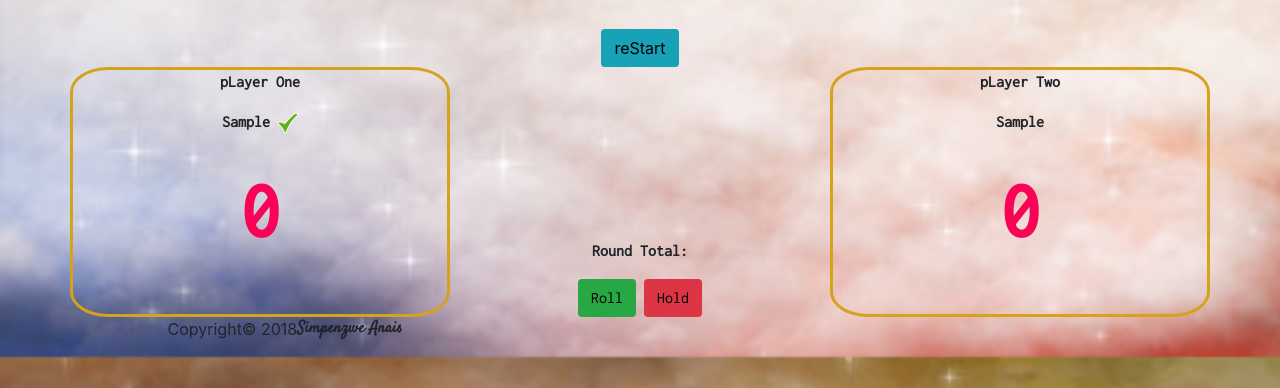
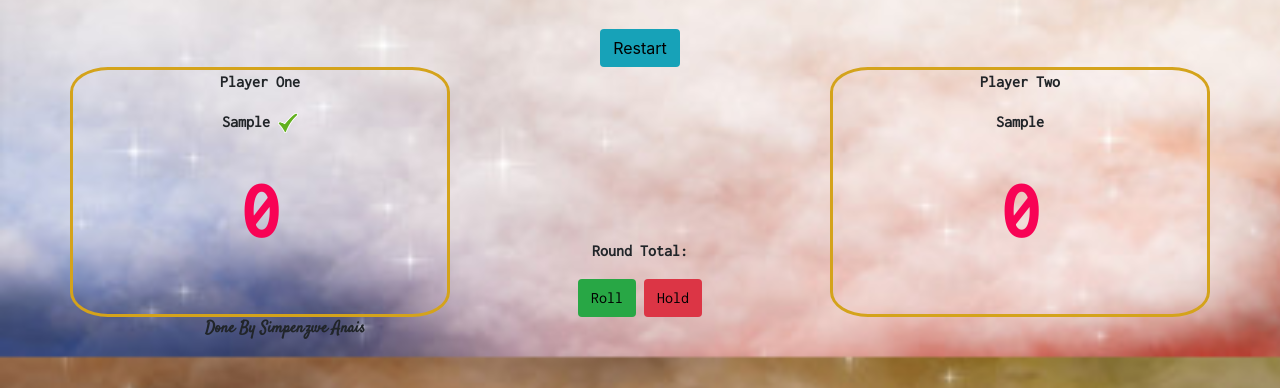
Before and after one commit to Anaissimpz/Pig-dice, a plain HTML site: page index.html in a window 1280 px wide. Both pictures are taken after typing "Sample", "Sample" into the empty fields and a click on the button "Game on!". Shown: the part 409-797 px from the top of the page. Drawn offline with nearby package versions, Linux system fonts and the light colour scheme.

Commit message:
design footer

```diff
--- a/index.html
+++ b/index.html
@@ -44,11 +44,11 @@
        </div>  <!--End login -->
 
        <div class="pig-game">
-         <button id="restart" type="button" name="button" onclick="reload();" class="btn bg-info">reStart</button>
+         <button id="restart" type="button" name="button" onclick="reload();" class="btn bg-info">Restart</button>
          <div class="row">
            <div class="col-md-4">
              <div class="player-name">
-               <p>pLayer One</p>
+               <p>Player One</p>
                <p class="player-one-name"> <span><img class="one-turn check" src="images/turn.png" alt="My Turn"></span> </p>
              </div>
              <div class="player-score">
@@ -67,7 +67,7 @@
 
            <div class="col-md-4">
              <div class="player-name">
-               <p>pLayer Two</p>
+               <p>Player Two</p>
                <p class="player-two-name"> <span><img class="two-turn check" src="images/turn.png" alt="My Turn"></span> </p>
              </div>
              <div class="player-score">
@@ -77,7 +77,7 @@
          </div> <!--End div row -->
 
        </div> <!--End div pig-game -->
-       <p class="copyright">Copyright© 2018 <span class="copyname">Simpenzwe Anais</span></p>
+       <p class="copyright"> <span class="copyname">Done By Simpenzwe Anais</span></p>
     </div> <!--End div container -->
 </body>
 </html>
```
